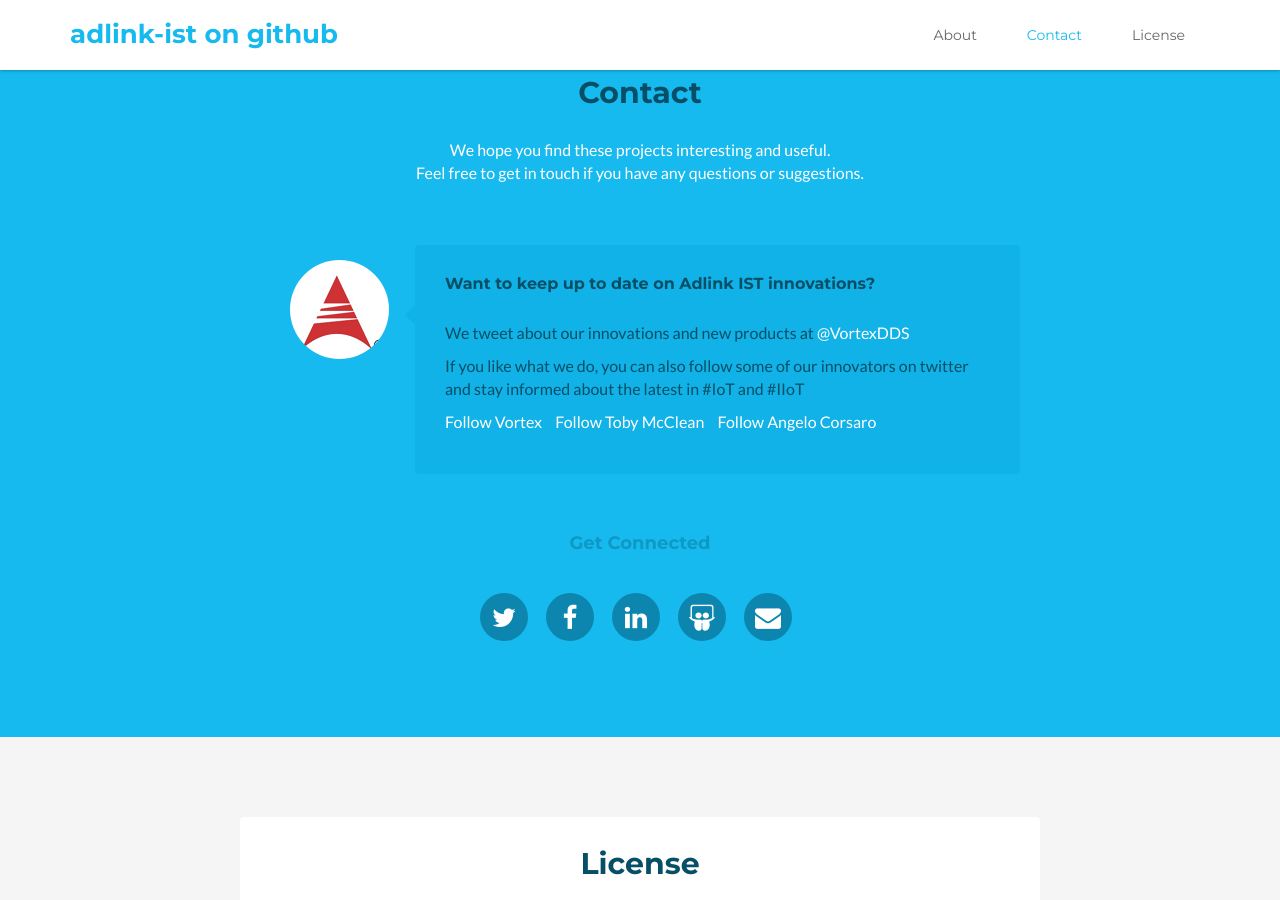
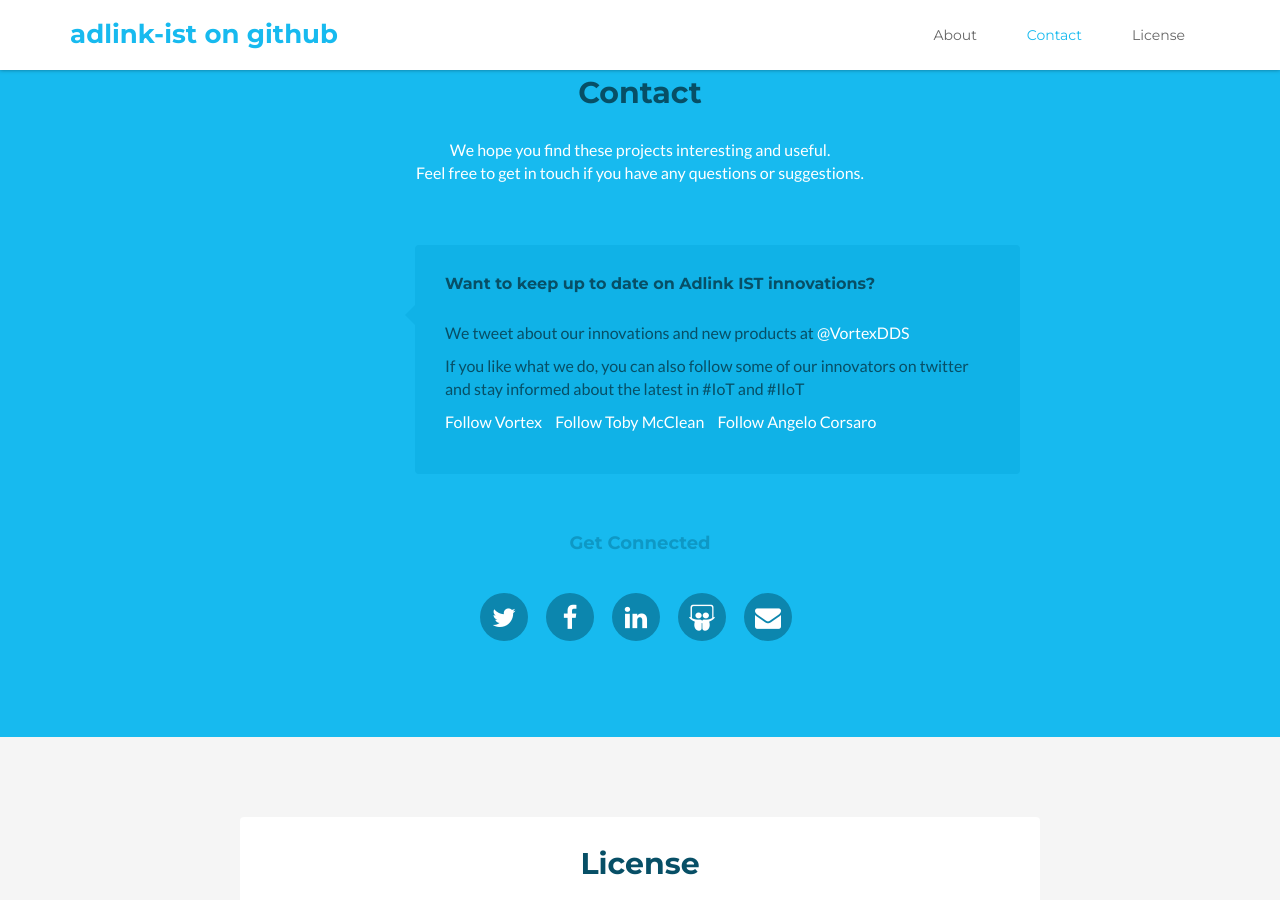
Before and after one commit to ADLINK-IST/adlink-ist.github.io, a Jekyll site: the page built from index.html, in a window 1280 px wide and 900 px high, scrolled down 899 px. Built offline with Jekyll 4.4.1, drawn with Linux system fonts in a browser that asks for light colours; comment, search, counter and statistics services are not loaded.

Commit message:
Update contact.html

```diff
--- a/_includes/contact.html
+++ b/_includes/contact.html
@@ -6,7 +6,7 @@
                 <p class="intro  text-center">We hope you find these projects interesting and useful. <br />Feel free to get in touch if you have any questions or suggestions.</p>
                 <div class="author-message">
                     <div class="profile">
-                      <img class="img-responsive" src="{{ site.baseurl }}public/images/profile.png" alt="" />
+                      <!--<img class="img-responsive" src="{{ site.baseurl }}public/images/profile.png" alt="" />-->
                       <!--<img src="{{ site.baseurl }}public/images/profile.png" alt="" />-->
                     </div><!--//profile-->
                     <div class="speech-bubble">
```
